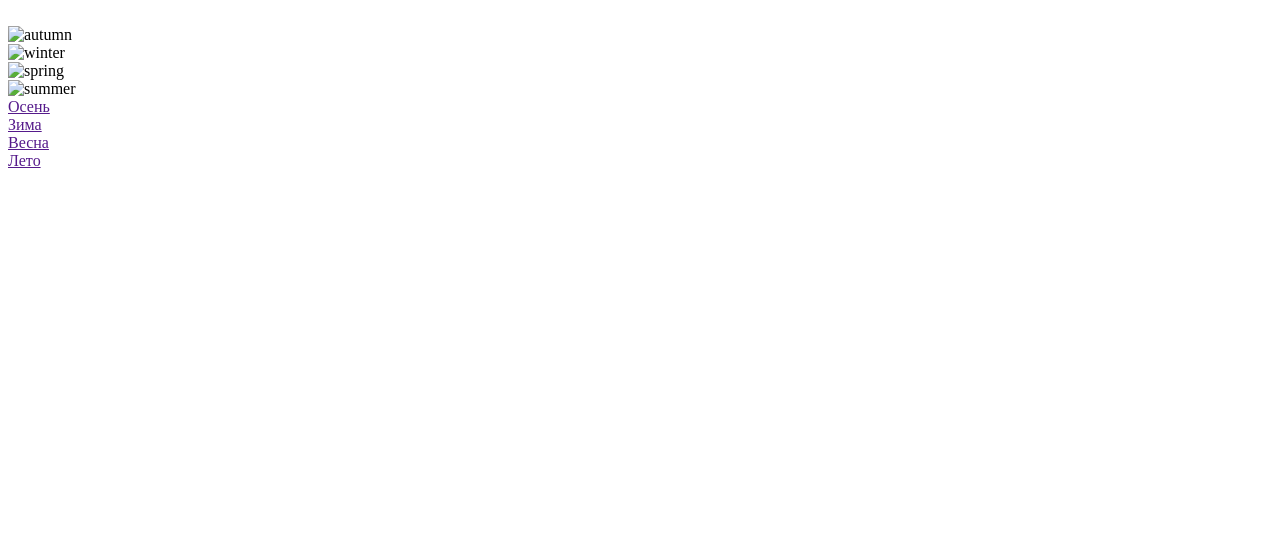
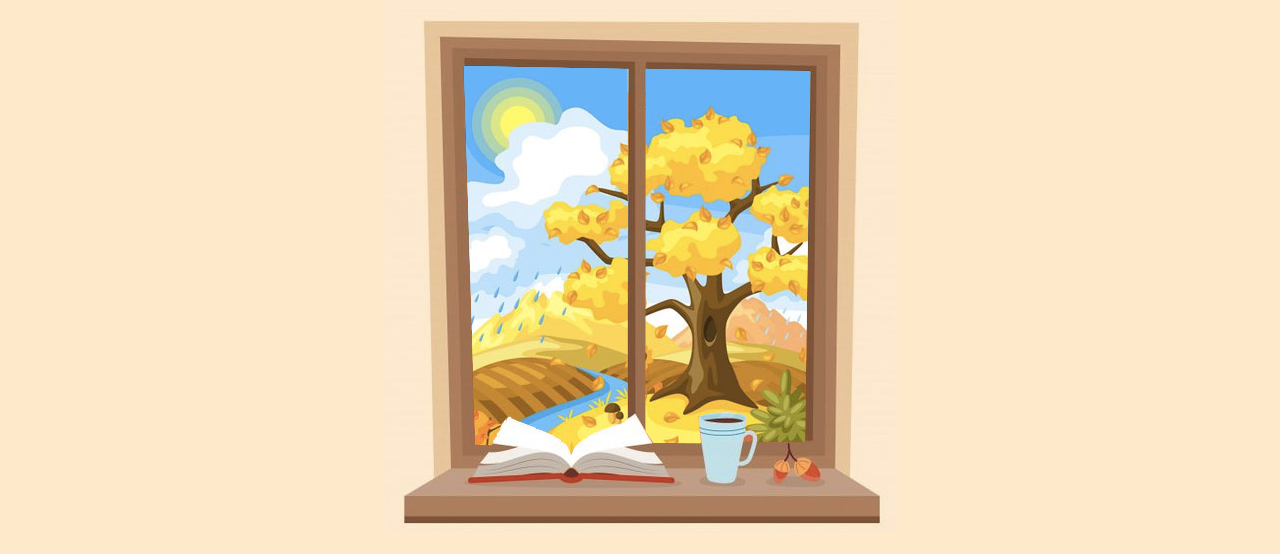
Before and after one commit to Logunovich/seasons, a plain HTML site: page index.html in a window 1280 px wide. Shown: the top 554 px of the page. Drawn offline with Linux system fonts and the light colour scheme; the site is published under a folder, as on GitHub Pages, so addresses that start at the root find nothing.

Commit message:
fixed css

```diff
--- a/index.html
+++ b/index.html
@@ -1,7 +1,7 @@
 <!DOCTYPE html>
 <html lang="en">
 <head>
-    <link rel="stylesheet" href="/css/style.css">
+    <link rel="stylesheet" href="css/style.css">
     <meta charset="UTF-8">
     <meta http-equiv="X-UA-Compatible" content="IE=edge">
     <meta name="viewport" content="width=device-width, initial-scale=1.0">
@@ -12,20 +12,20 @@
         <div class="slides">
             <div class="slides__field">
                 <div class="slides__window">
-                    <img src="/img/window.png" alt="">
+                    <img src="img/window.png" alt="">
                 </div>
                 <div class="slides__row">
                     <div class="slides__img">
-                        <img src="/img/autumn.jpg" alt="autumn">
+                        <img src="img/autumn.jpg" alt="autumn">
                     </div>
                     <div class="slides__img">
-                        <img src="/img/winter.jpg" alt="winter">
+                        <img src="img/winter.jpg" alt="winter">
                     </div>
                     <div class="slides__img">
-                        <img src="/img/spring.jpg" alt="spring">
+                        <img src="img/spring.jpg" alt="spring">
                     </div>
                     <div class="slides__img">
-                        <img src="/img/summer.jpg" alt="summer">
+                        <img src="img/summer.jpg" alt="summer">
                     </div>
                 </div>
             </div>
```
